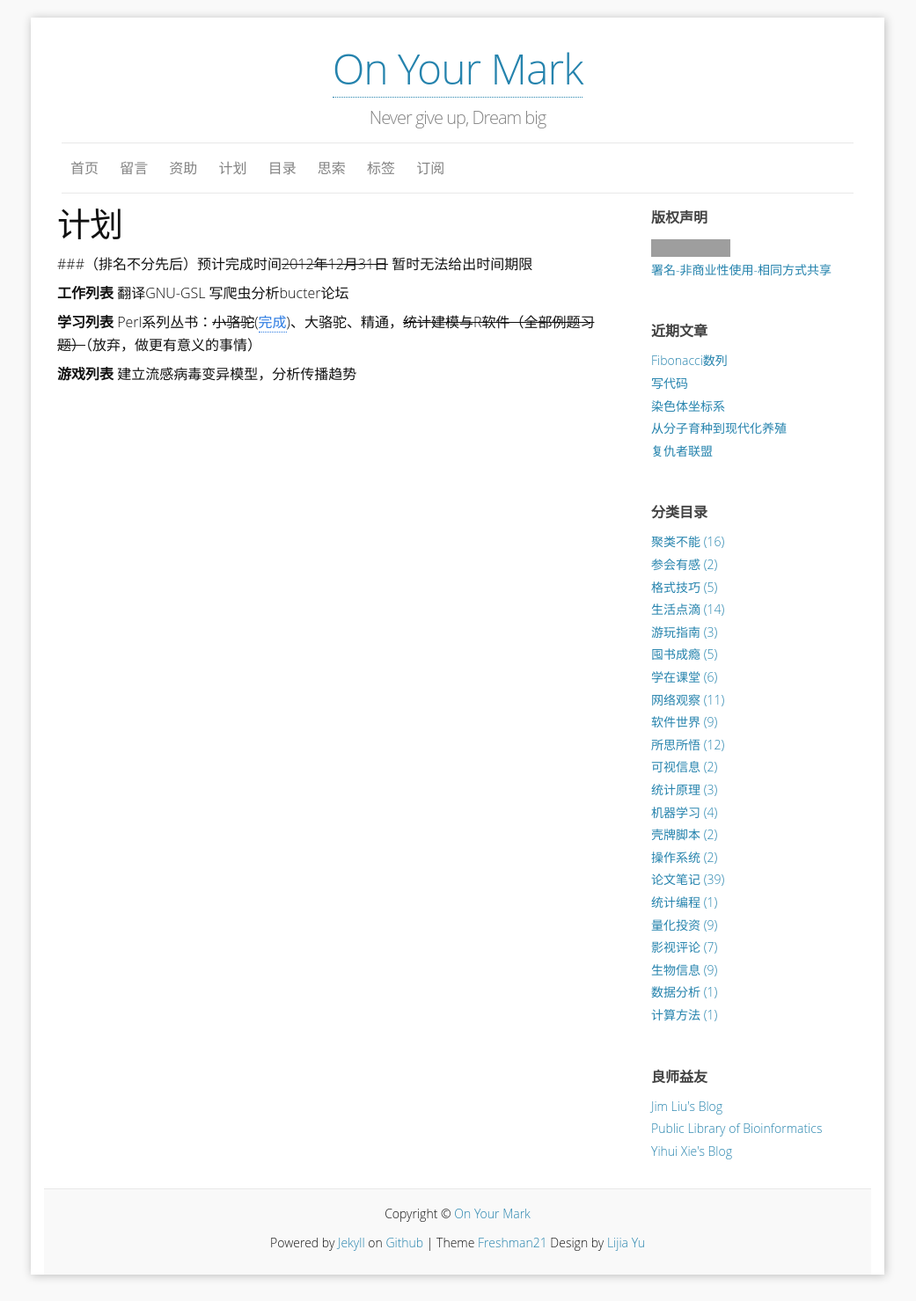
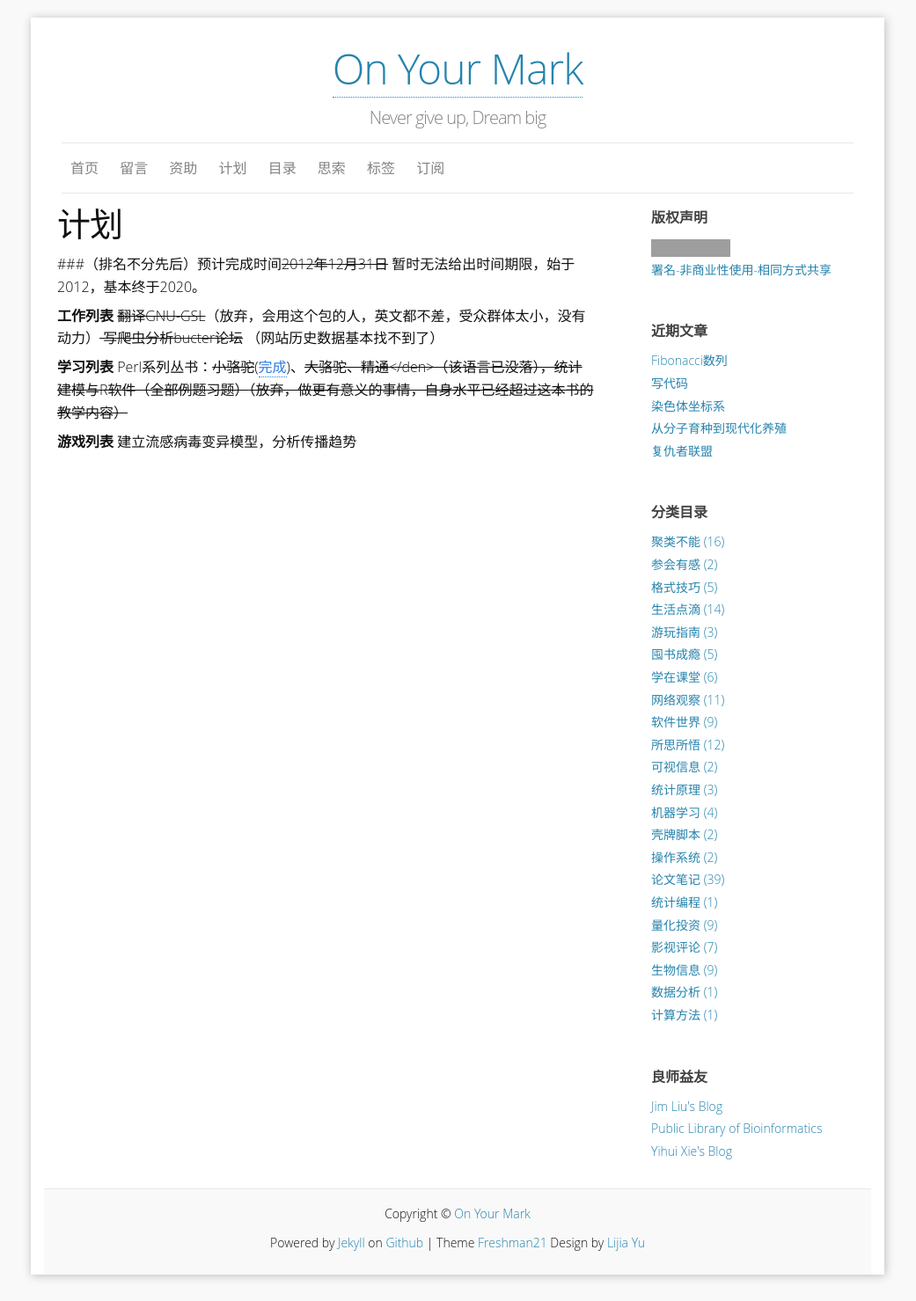
Before and after one commit to yulijia/cn, a Jekyll site: the page built from plan/index.md, in a window 1280 px wide. Shown: the whole page at 88% size, without its empty margins (120-1161 px from the left). Built offline with Jekyll 4.4.1, drawn with Linux system fonts in a browser that asks for light colours; grey boxes are pictures that could not be loaded.

Commit message:
update plan list

```diff
--- a/plan/index.md
+++ b/plan/index.md
@@ -5,10 +5,10 @@ title: 计划
 permalink: /plans/
 ---
 
-###（排名不分先后）预计完成时间<del>2012年12月31日</del> 暂时无法给出时间期限
+###（排名不分先后）预计完成时间<del>2012年12月31日</del> 暂时无法给出时间期限，始于2012，基本终于2020。
 
-**工作列表** 翻译GNU-GSL 写爬虫分析bucter论坛
+**工作列表** <del>翻译GNU-GSL</del>（放弃，会用这个包的人，英文都不差，受众群体太小，没有动力）<del> 写爬虫分析bucter论坛</del> （网站历史数据基本找不到了）
 
-**学习列表** Perl系列丛书：<del>小骆驼</del>([完成](https://github.com/yulijia/Courses/blob/master/Perl/LearningPerl.pl "Learning Perl Scripts"))、大骆驼、精通，<del>统计建模与R软件（全部例题习题）</del>（放弃，做更有意义的事情）
+**学习列表** Perl系列丛书：<del>小骆驼</del>([完成](https://github.com/yulijia/Courses/blob/master/Perl/LearningPerl.pl "Learning Perl Scripts"))、<del>大骆驼、精通</den>（该语言已没落），<del>统计建模与R软件（全部例题习题）</del>（放弃，做更有意义的事情，自身水平已经超过这本书的教学内容）
 
 **游戏列表** 建立流感病毒变异模型，分析传播趋势
```
